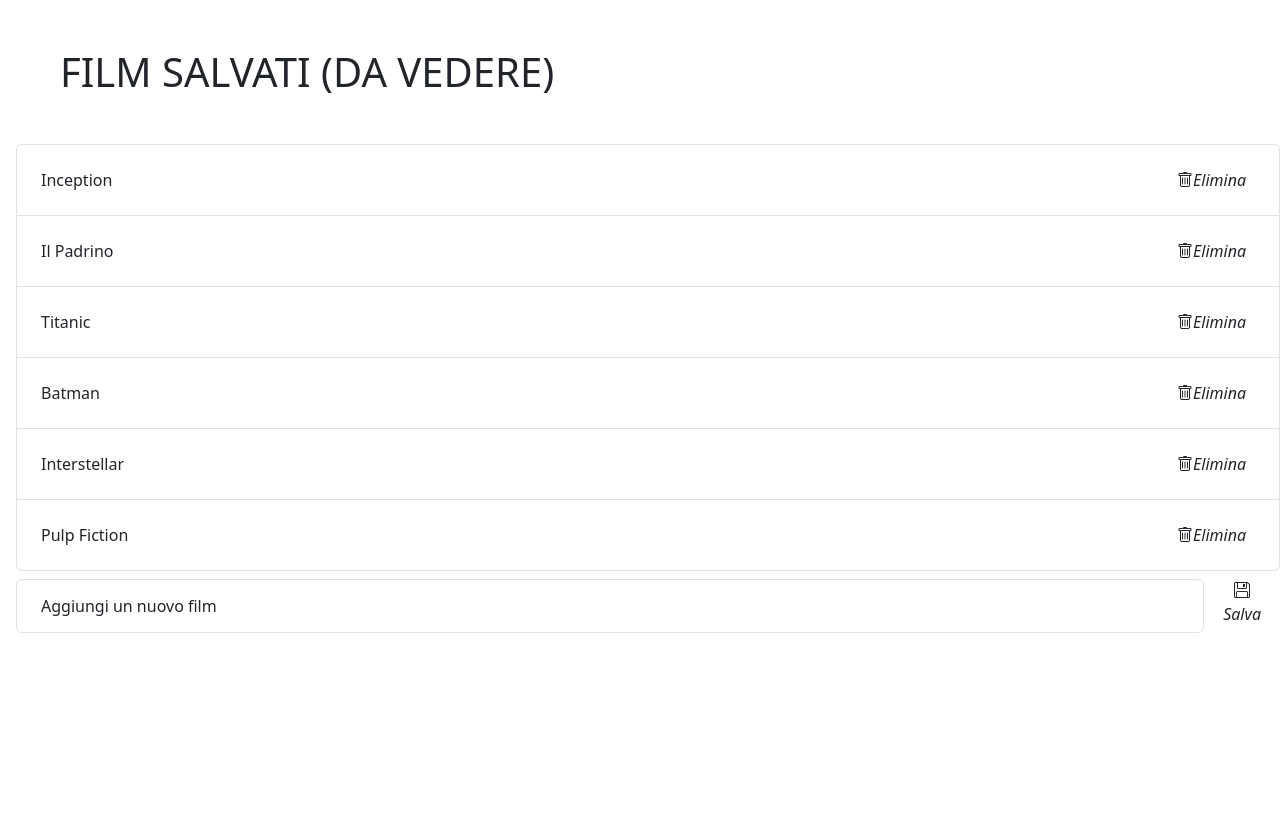
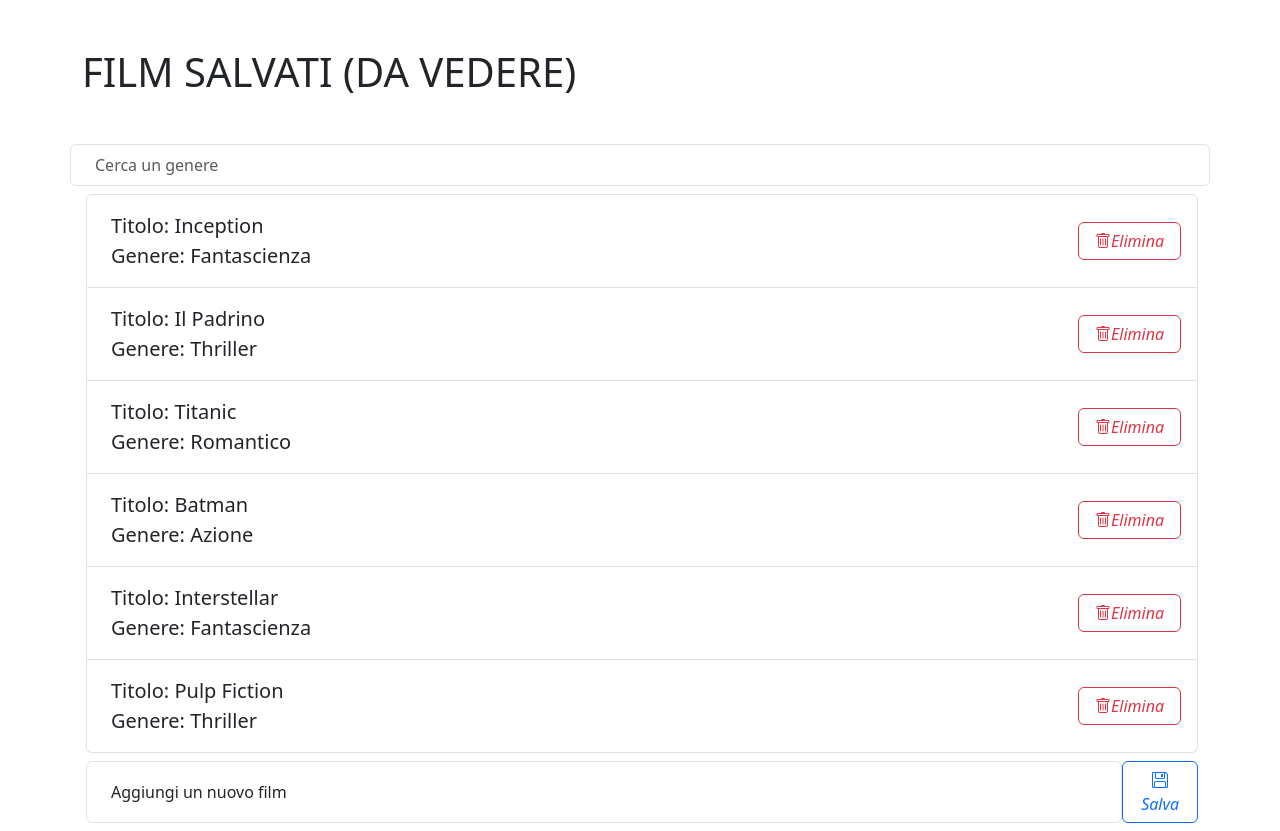
Before and after one commit to nicoladomingorizzo/react-movie-filter, a React (Vite) app: page / in a window 1280 px wide. Before the commit the page ends 800 px from the top, so only its background shows below. Built offline with nearby package versions, Linux system fonts and the light colour scheme.

Commit message:
implemented useEffect with input

```diff
--- a/src/components/AppHeader.jsx
+++ b/src/components/AppHeader.jsx
@@ -1,6 +1,6 @@
 export default function AppHeader() {
     return (
-        <h1 className="container my-5 mx-5">
+        <h1 className="container my-5 mx-auto">
             FILM SALVATI (DA VEDERE)
         </h1>
     )
--- a/src/components/AppMain.jsx
+++ b/src/components/AppMain.jsx
@@ -3,6 +3,14 @@
 export default function AppMain({ filmsArray }) {
     const [films, setFilms] = useState(filmsArray);
     const [newFilm, setNewFilm] = useState('Aggiungi un nuovo film');
+    const [searchQuery, setSearchQuery] = useState('');
+    const [filteredFilms, setFilteredFilms] = useState([]);
+
+    useEffect(() => {
+        //NOTE: filtrare gli elementi che hanno ciò che inserisco nell'input
+        const filtered = films.filter(film => film.genre.includes(searchQuery));
+        setFilteredFilms(filtered)
+    }, [searchQuery, films])
 
     function handleSubmit(e) {
         e.preventDefault();
@@ -15,21 +23,24 @@
 
     return (
         <>
-            <ul className="list-group list-unstyled d-flex justify-content-between">
-                {films.map(film => {
+            <input className="container form-control my-2 py-2 ps-4 mx-auto" placeholder="Cerca un genere" type="text" value={searchQuery} onChange={(e => setSearchQuery(e.target.value))} />
+            <ul className="list-group list-unstyled d-flex justify-content-between container">
+                {filteredFilms.map(film => {
                     return (
-                        <li key={film.id} className="list-group-item py-3 ps-4 ms-3 d-flex justify-content-between align-items-center">{film.title}
+                        <li key={film.id} className="list-group-item py-3 ps-4 ms-3 fs-5 d-flex justify-content-between align-items-center">Titolo: {film.title}
+                            <br />
+                            Genere: {film.genre}
                             <div>
-                                <button className="btn" onClick={() => handleClickRemove(film.id)}><i className="bi bi-trash px-1">Elimina</i></button>
+                                <button className="btn btn-outline-danger" onClick={() => handleClickRemove(film.id)}><i className="bi bi-trash px-1">Elimina</i></button>
                             </div>
                         </li>
                     );
                 })}
             </ul>
-            <form onSubmit={handleSubmit}>
+            <form className='container' onSubmit={handleSubmit}>
                 <div className="d-flex">
-                    <input className="form-control mt-2 py-2 ps-4 ms-3" placeholder="Aggiungi un nuovo film" type="text" value={newFilm} onChange={(e => setNewFilm(e.target.value))} />
-                    <button className="btn" type="submit"><i className="bi bi-floppy">Salva</i></button>
+                    <input className="form-control my-2 py-2 ps-4 ms-1" placeholder="Aggiungi un nuovo film" type="text" value={newFilm} onChange={(e => setNewFilm(e.target.value))} />
+                    <button className="btn btn-outline-primary my-2" type="submit"><i className="bi bi-floppy">Salva</i></button>
                 </div>
             </form>
         </>
```
